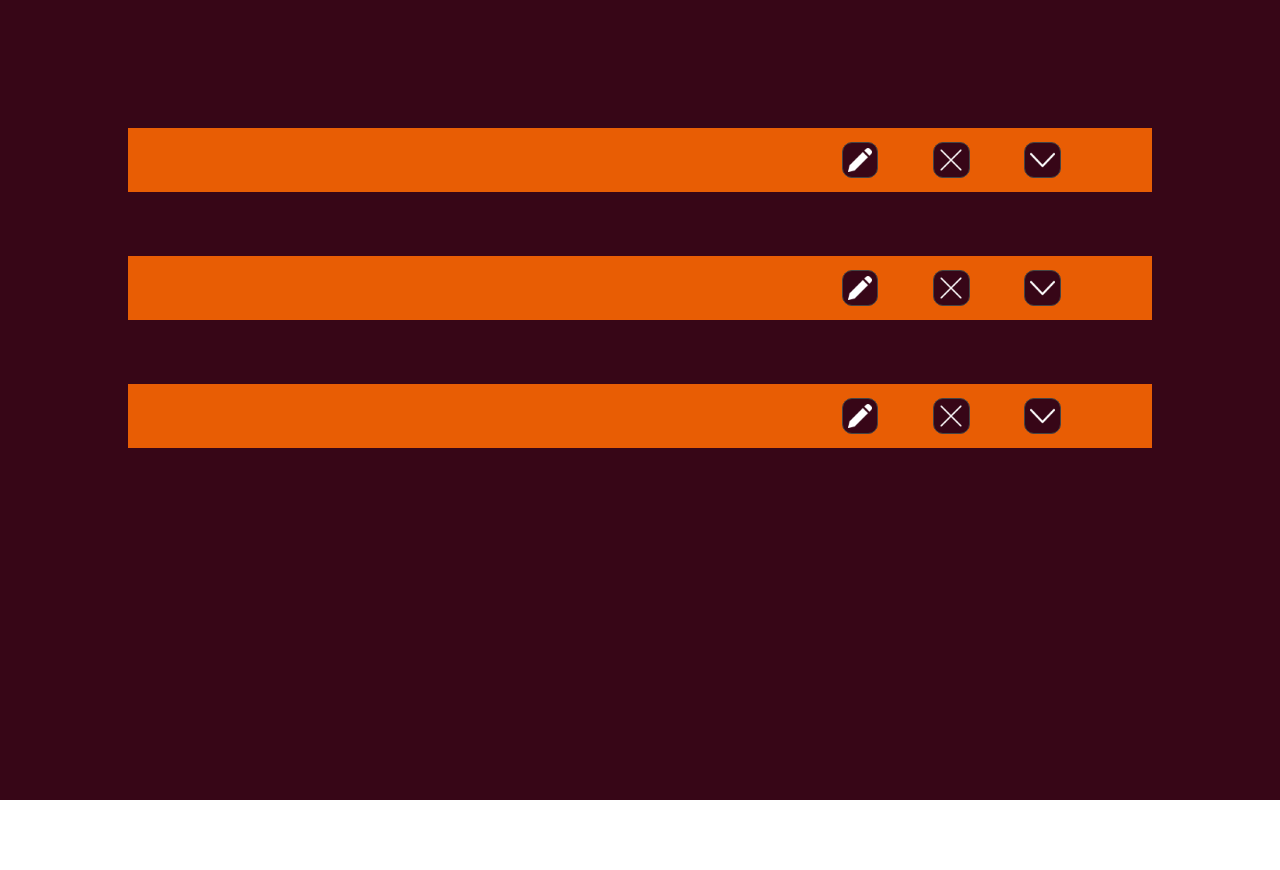
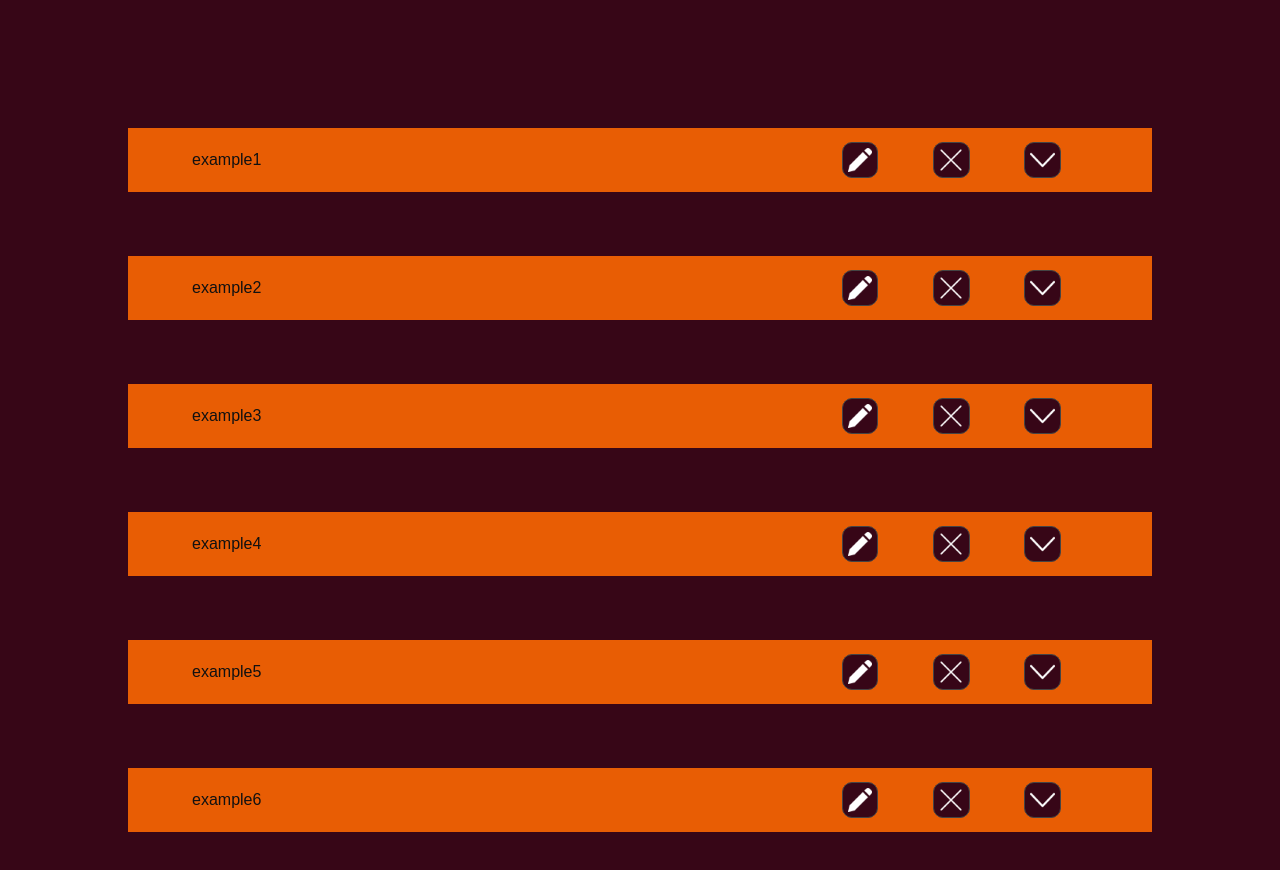
Before and after one commit to brtkev/todo-app, a React app: page / in a window 1280 px wide. Shown: the top 870 px of the page. Before the commit the page ends 800 px from the top, so only its background shows below. Built offline with nearby package versions, Linux system fonts and the light colour scheme.

Commit message:
deleteTask (missing backend implementation)

```diff
--- a/src/components/task.js
+++ b/src/components/task.js
@@ -1,10 +1,11 @@
 import styles from '../styles/task.module.css'
 import { downArrow, cancel, pencil } from './images';
-import { useEffect } from 'react';
+import { useEffect, useState } from 'react';
 
 let clearDescriptionsWasAdded = false;
 
-export default function Task({index = 1, description, title, startDate, endDate}) {
+export default function Task(props) {
+    const {index = 1, description, title, deleteTask, _id} = props;
     useEffect(()=> {
         if(!clearDescriptionsWasAdded){
             document.addEventListener('click', clearDescriptions)
@@ -14,7 +15,7 @@ export default function Task({index = 1, description, title, startDate, endDate}
     }, [index])
 
   return(
-    <div className={styles.container}>
+    <div className={styles.container} _id={_id} >
         <div className={styles.titleBox} style={{zIndex: index}} >
             <h3 className={styles.title} >{title}</h3>
 
@@ -22,14 +23,16 @@ export default function Task({index = 1, description, title, startDate, endDate}
                 <TaskButton
                     src={pencil} alt="pencil" />
                 <TaskButton
+                    onClick={deleteTask}
                     src={cancel} alt="cancel" />
                 <TaskButton
                     onClick={toggleDescription} dropdown-description-button="true"
                     src={downArrow} alt="downArrow" />
             </div>
         </div>
-        <div className={styles.description} style={{zIndex: index-1}} >{description ? description : "You could add a description about this task "}</div>
-
+        <div className={styles.description} style={{zIndex: index-1}} >
+            {description ? description : "You could add a description about this task "}
+        </div>
     </div>
     );
 };
@@ -60,9 +63,3 @@ const toggleDescription = (ev) => {
     currentDescription.classList.toggle(styles.show);
     closeDescriptionsExcept(currentDescription);
 }
-
-const deleteTask = (ev) => {
-    // delete task from backend
-
-    // delete task from fronend
-}
--- a/src/components/todo.js
+++ b/src/components/todo.js
@@ -1,15 +1,47 @@
+import { useEffect, useState } from 'react';
 import styles from '../styles/todo.module.css';
 import Task from './task';
+
+let example = [
+    { title: "example1", description: "example", _id : "aksjdl1231askdj1", startDate : 1468454651},
+    { title: "example2", description: "", _id : "aksjdl1231askdj2", startDate : 1468454651},
+    { title: "example3", description: "example", _id : "aksjdl1231askdj3", startDate : 1468454651},
+    { title: "example4", description: "", _id : "aksjdl1231askdj4", startDate : 1468454651},
+    { title: "example5", description: "example", _id : "aksjdl1231askdj5", startDate : 1468454651},
+    { title: "example6", description: "example", _id : "aksjdl1231askdj6", startDate : 1468454651},
+];
+
 export default function Todo(){
-    const arr = [];
-    for(let i = 6; i >=  0; i= i - 2){
-        if(i > 0){
-            arr.push(<Task key={"taskCard" + i} index={i}  />);
-        }
+    const [tasks, setTasks] = useState([]);
+    useEffect(() => {
+        setTasks(fetchTasks());
+    }, [])
+
+    const deleteTask = ( ev ) => {
+        //delete from backend
+        let _id = ev.target.closest('[_id]').attributes._id.value;
+        example = example.filter((item) =>  item._id !== _id);
+
+        //fetch backend
+
+        //update frontend
+        setTasks(example);
     }
+
+    const taskComponents = tasks.map((item, index ) => {
+        let i = (tasks.length - index) * 2;
+        return <Task index={i} key={item._id} {...item} deleteTask={deleteTask} />
+    })
+
+
     return(
         <div className={styles.container}>
-            {arr}
+        {taskComponents}
         </div>
     )
 }
+
+const fetchTasks = () => {
+    //should fetch tasks from backend
+    return example;
+}
```
